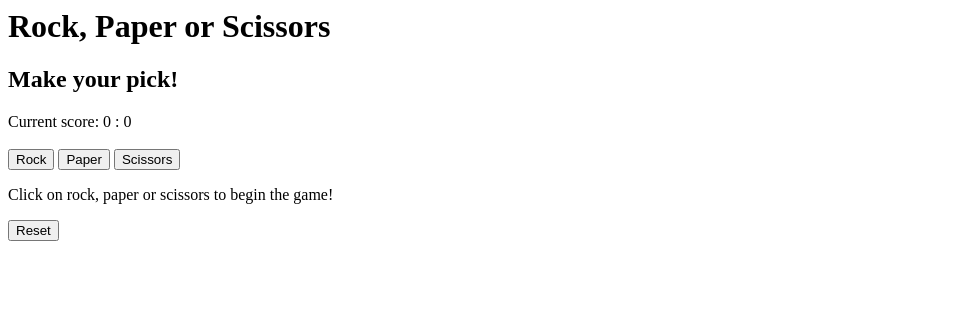
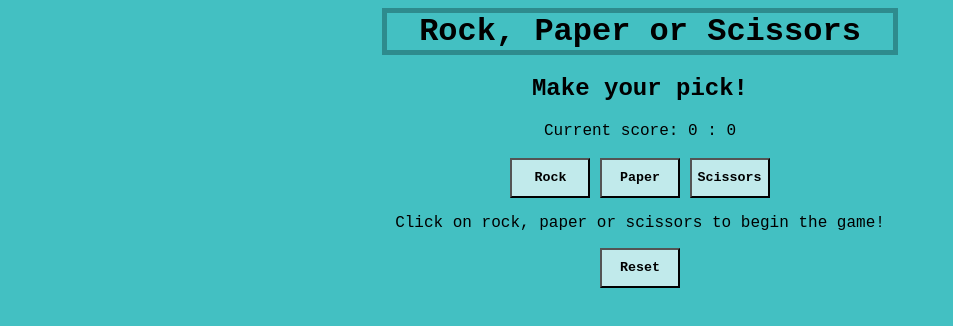
Before and after one commit to typhoon93/rock-paper-scissors, a plain HTML site: page index.html in a window 1280 px wide. Shown: the whole page, without its empty margins (0-953 px from the left). Drawn offline with Linux system fonts and the light colour scheme.

Commit message:
Added CSS.Project finished

```diff
--- a/index.html
+++ b/index.html
@@ -2,6 +2,8 @@
 <head>
   <meta charset="utf-8">
   <title>Rock Paper Scissors</title>
+
+  <link rel="stylesheet" type="text/css" href="style.css">
 
   </head>
 <body>
--- /dev/null
+++ b/style.css
@@ -0,0 +1,28 @@
+
+
+body{
+	text-align: center;
+	background-color: #43c0c2;
+	font-family: "Josefin Slab", MONOSPACE;
+}
+h1{
+	font-family: "Josefin Slab", MONOSPACE;
+	border: 5px #2e8b8d solid;
+	width: 40%;
+	margin:auto;
+
+}
+
+button{
+	background-color:#c1eaeb;
+	height: 40px;
+	width: 80px;
+	font-family: 'Oswald', MONOSPACE;
+	font-weight: bold;
+
+}
+.reset:hover{
+	background-color:d5f1f2 ;
+	color:red;
+
+}
```
Also changed, not shown: 1 other file.
